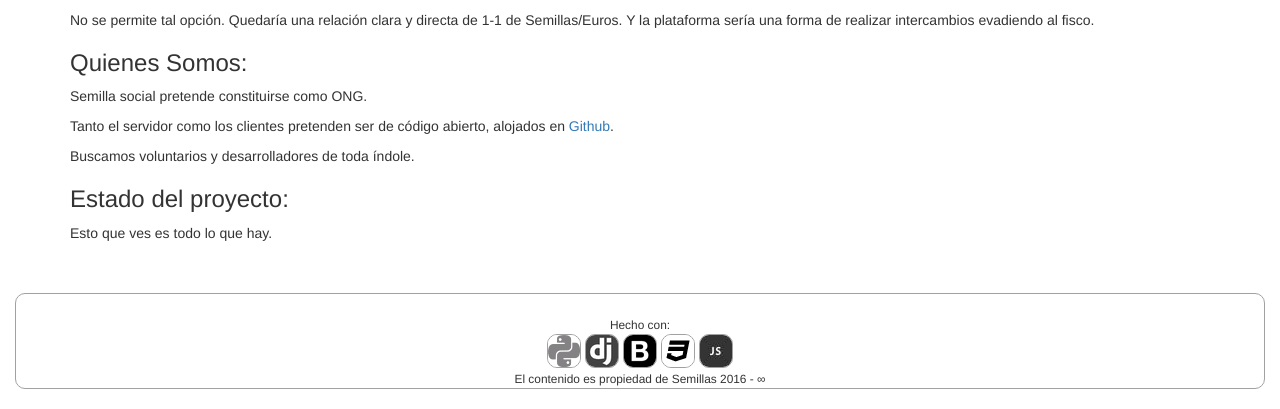
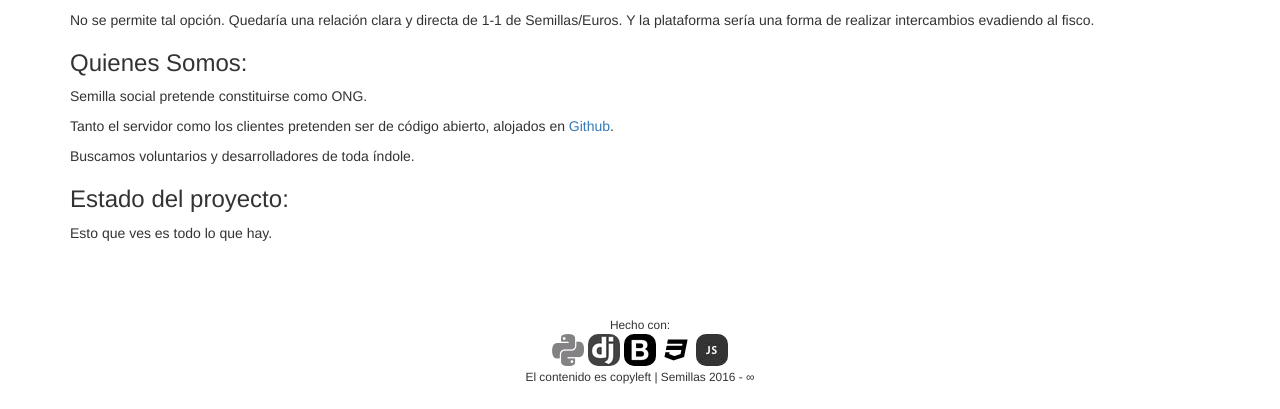
Before and after one commit to Semillas/semillas_platform, a Django app: page / in a window 1280 px wide. Shown: the part 1575-1984 px from the top of the page. After the commit the page ends 1959 px from the top, so only its background shows below. Run offline with Django 3.2, Linux system fonts and the light colour scheme; parts of the project's set-up code (start-up, migrations or seed data) failed here and were passed over; some libraries are stand-ins or nearby versions.

Commit message:
minor fixes

```diff
--- a/semillas_backend/static/css/project.css
+++ b/semillas_backend/static/css/project.css
@@ -38,7 +38,7 @@
 }
 /* pilamb */
   .redondeo{
-    border: 1px solid #a1a1a1;
+    /*border: 1px solid #a1a1a1;*/
     border-radius: 10px;
   }
   .pie {
--- a/semillas_backend/templates/base.html
+++ b/semillas_backend/templates/base.html
@@ -136,7 +136,7 @@
                 <img label="ImagenJS" id="minicono" src="{% static "images/JSIcon.jpeg" %}" class="redondeo" alt="JSIcon"/>
               </a>
             </div> <br>
-            <small class="blanco"> El contenido es propiedad de Semillas 2016 - ∞
+            <small class="blanco"> El contenido es copyleft | Semillas 2016 - ∞
             </small>
             </center>
         </div>
```
